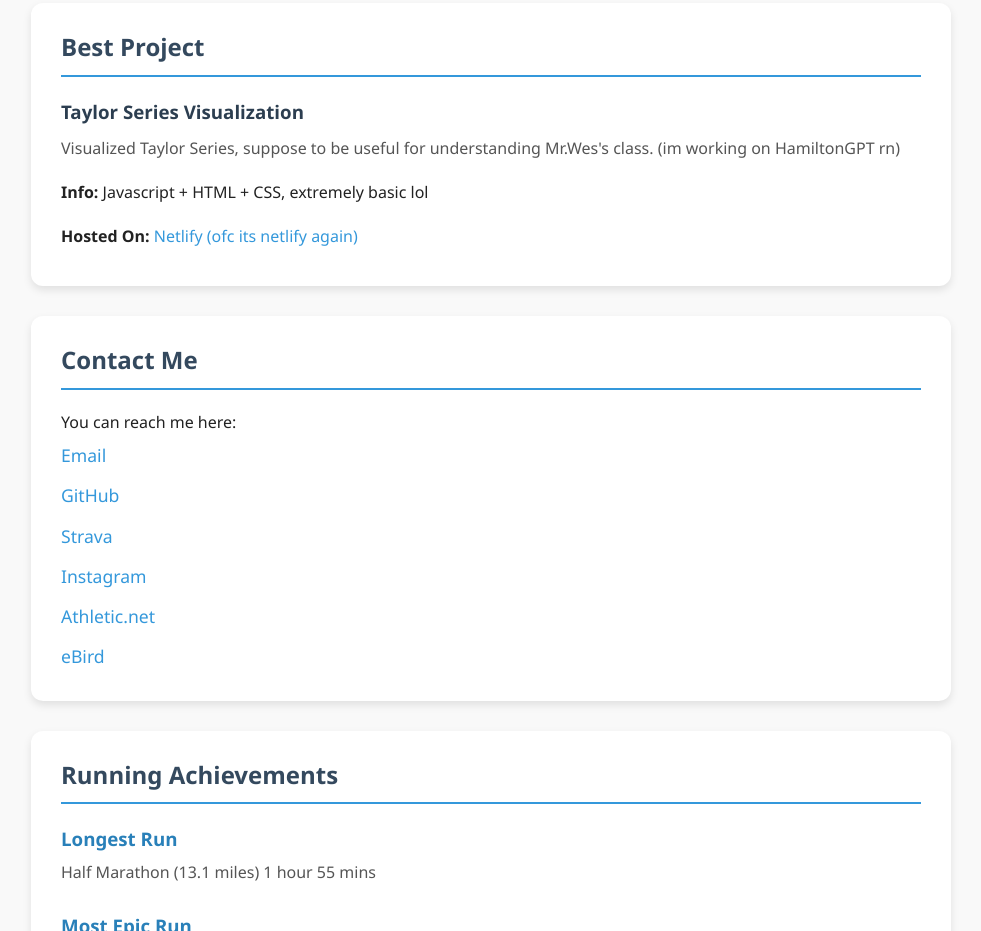
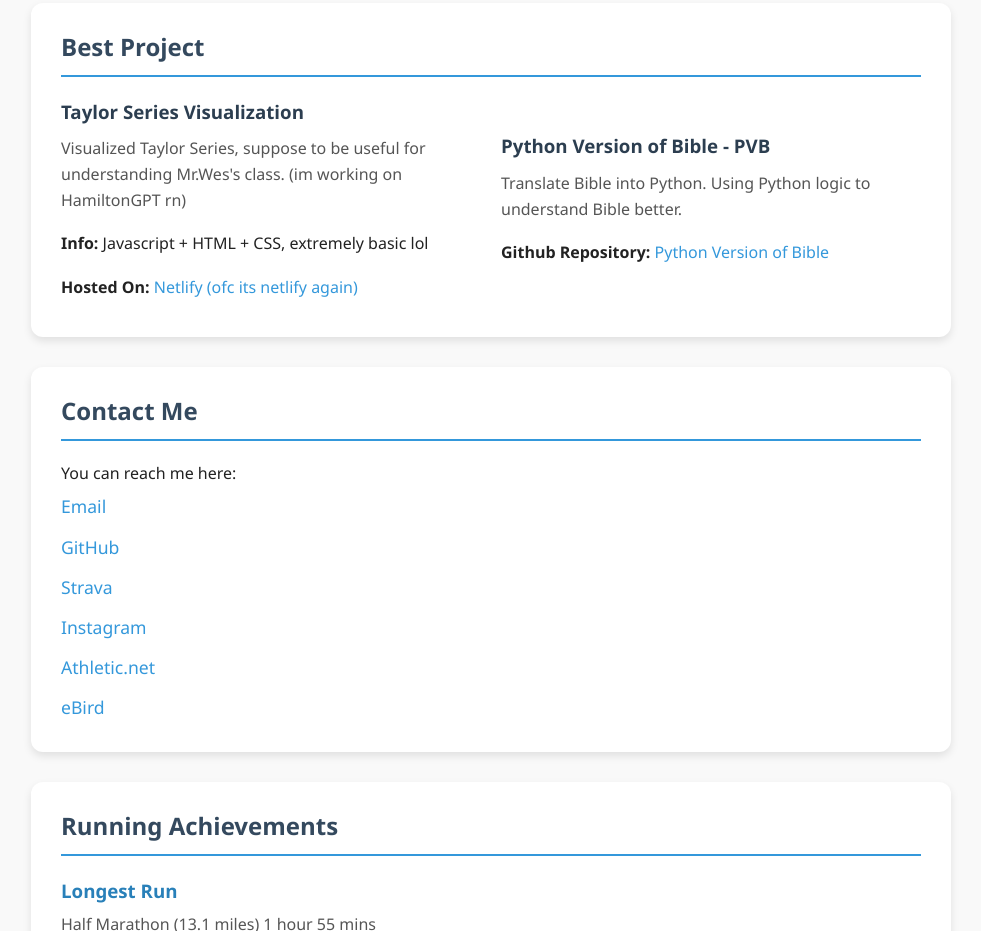
Before and after one commit to NuclearReactor314/portfolio, a plain HTML site: page professional.html in a window 1280 px wide. Shown: the part 1080-2011 px from the top of the page, without its empty margins (149-1130 px from the left). Drawn offline with nearby package versions, Linux system fonts and the light colour scheme.

Commit message:
add project

```diff
--- a/professional.html
+++ b/professional.html
@@ -74,6 +74,13 @@
       <ul>
         <li><strong>Info:</strong> Javascript + HTML + CSS, extremely basic lol</li>
         <li><strong>Hosted On:</strong> <a href="https://taylorseriescalc.netlify.app/" target="https://taylorseriescalc.netlify.app/">Netlify (ofc its netlify again)</a></li>
+      </ul>
+    </div>
+    <div class="project-info">
+      <h3>Python Version of Bible - PVB</h3>
+      <p>Translate Bible into Python. Using Python logic to understand Bible better. </p>
+      <ul>
+        <li><strong>Github Repository: </strong><a href="https://github.com/NuclearReactor314/python_bible.git" target="none">Python Version of Bible</a></li>
       </ul>
     </div>
   </div>
```
